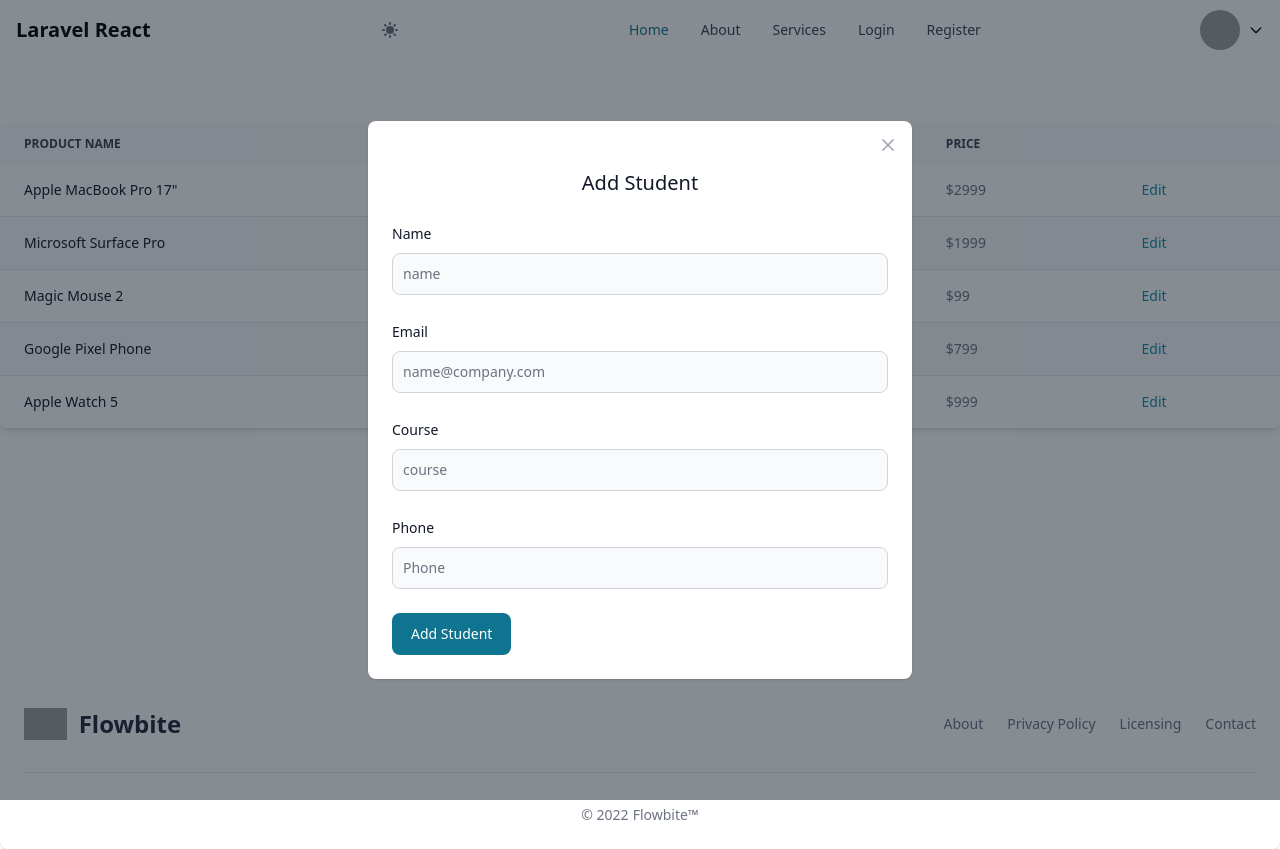
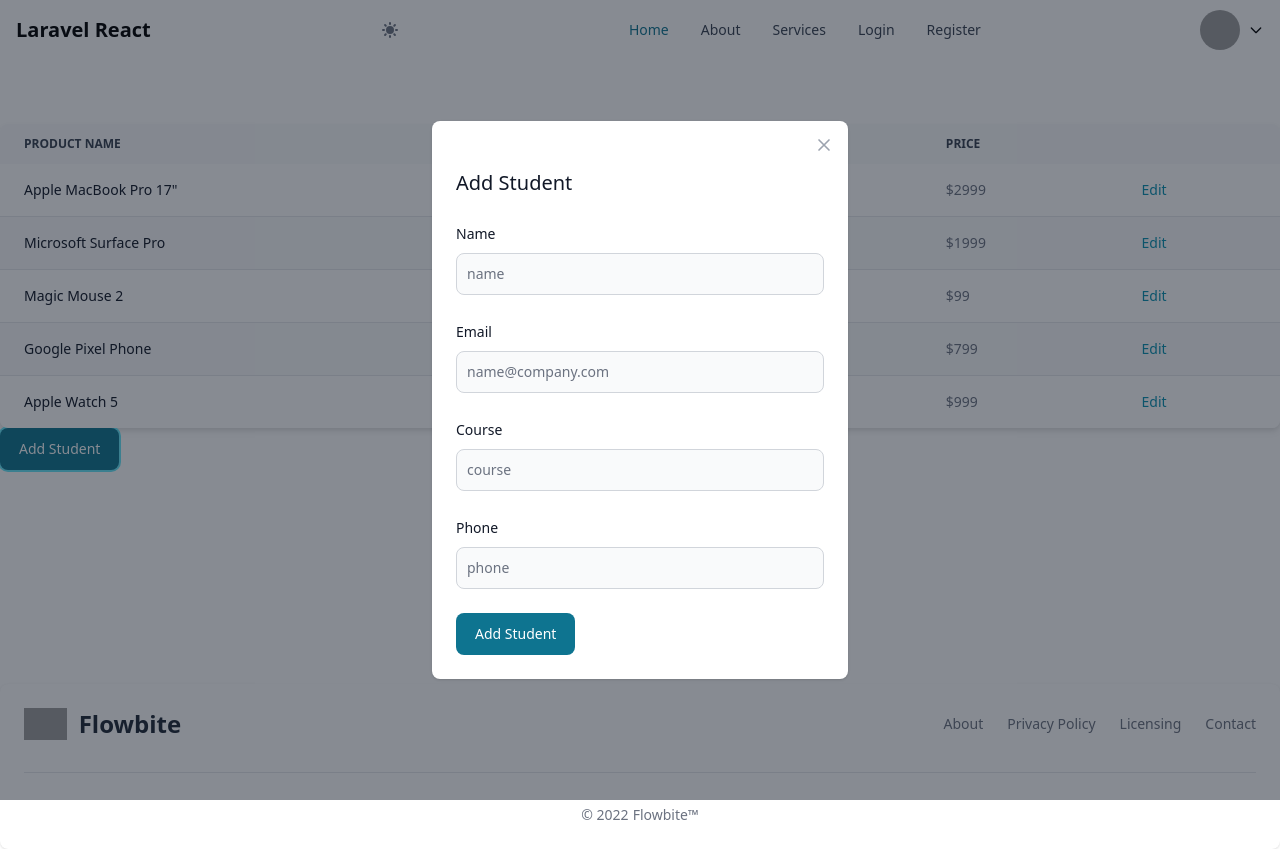
Before and after one commit to SHARKZTECH/Laravel-rest-api, a React (Vite) app in the folder client/: page / in a window 1280 px wide. Both pictures are taken after a click on the button "Add Student". Built offline with nearby package versions, Linux system fonts and the light colour scheme; grey boxes are pictures that could not be loaded.

Commit message:
add student get data

```diff
--- a/client/src/components/AddStudent.jsx
+++ b/client/src/components/AddStudent.jsx
@@ -1,4 +1,5 @@
 'use client';
+
 import { Button, Checkbox, Label, Modal, TextInput } from 'flowbite-react';
 import { useState } from 'react';
 
@@ -6,43 +7,75 @@ export default function AddStudent() {
   const [openModal, setOpenModal] = useState();
   const props = { openModal, setOpenModal };
 
+  const initialStudentFormData = {
+    name: '',
+    email: '',
+    course: '',
+    phone: '',
+  };
+  const [formDataStudent, setFormDataStudent] = useState(initialStudentFormData);
+
+  const handleInputChange = (e) => {
+    const { id, value } = e.target;
+    setFormDataStudent((prevFormData) => ({
+      ...prevFormData,
+      [id]: value,
+    }));
+  };
+
+  const handleSubmit = (e) => {
+    e.preventDefault();
+
+    // Now you can use the formData values to add the student
+    console.log('Name:', formData.name);
+    console.log('Email:', formData.email);
+    console.log('Course:', formData.course);
+    console.log('Phone:', formData.phone);
+
+    // Clear the input fields after adding the student
+    setFormDataStudent(initialFormData);
+
+    // Close the modal after form submission
+    props.setOpenModal(undefined);
+  };
+
   return (
     <>
-      <div className='mt-10 flex justify-center'>
-        <Button onClick={() => props.setOpenModal('form-elements')}>Add Student </Button>
-      </div>
-      <Modal show={props.openModal === 'form-elements'} size="xl" popup onClose={() => props.setOpenModal(undefined)}>
+      <Button onClick={() => props.setOpenModal('form-elements')}>Add Student</Button>
+      <Modal show={props.openModal === 'form-elements'} size="md" popup onClose={() => props.setOpenModal(undefined)}>
         <Modal.Header />
         <Modal.Body>
           <div className="space-y-6">
-            <h3 className="text-xl font-medium text-gray-900 dark:text-white text-center">Add Student</h3>
+            <h3 className="text-xl font-medium text-gray-900 dark:text-white">Add Student</h3>
             <div>
               <div className="mb-2 block">
                 <Label htmlFor="name" value="Name" />
               </div>
-              <TextInput id="name" placeholder="name" required />
+              <TextInput id="name" placeholder="name" required onChange={handleInputChange} value={formDataStudent.name}/>
             </div>
             <div>
               <div className="mb-2 block">
                 <Label htmlFor="email" value="Email" />
               </div>
-              <TextInput id="email" placeholder="name@company.com" required />
+              <TextInput id="email" placeholder="name@company.com" required onChange={handleInputChange} value={formDataStudent.email}/>
             </div>
             <div>
               <div className="mb-2 block">
                 <Label htmlFor="course" value="Course" />
               </div>
-              <TextInput id="course" placeholder="course" required />
+              <TextInput id="course" placeholder="course" required onChange={handleInputChange} value={formDataStudent.course} />
             </div>
             <div>
               <div className="mb-2 block">
                 <Label htmlFor="phone" value="Phone" />
               </div>
-              <TextInput id="phone" placeholder="Phone" required />
+              <TextInput id="phone" placeholder="phone" required onChange={handleInputChange} value={formDataStudent.phone} />
             </div>
+
             <div className="w-full">
               <Button>Add Student</Button>
             </div>
+
           </div>
         </Modal.Body>
       </Modal>
```
